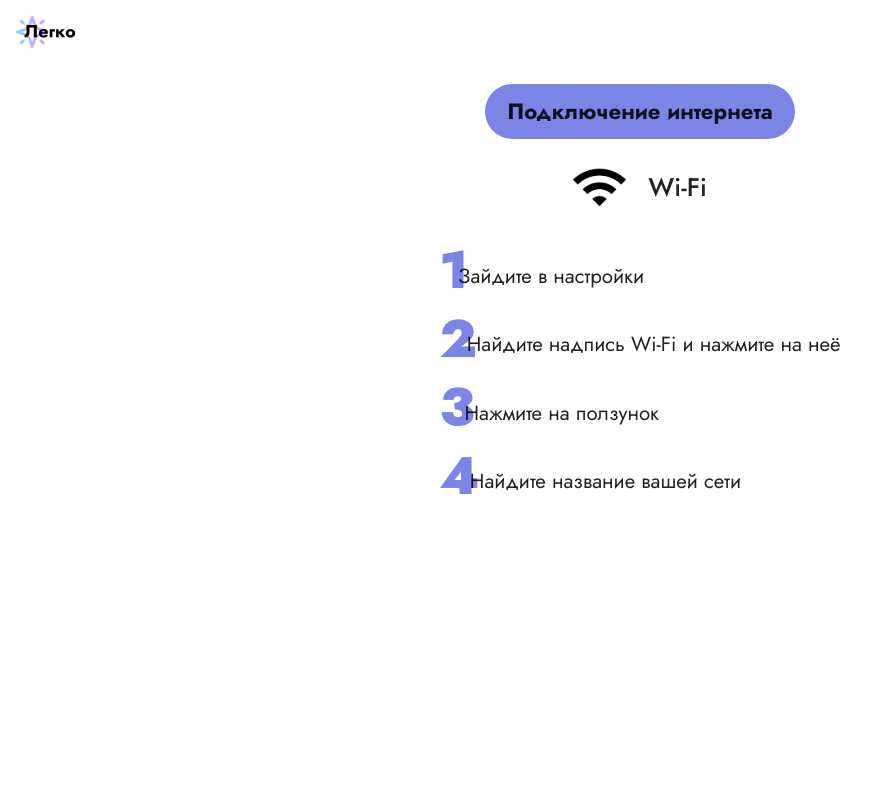
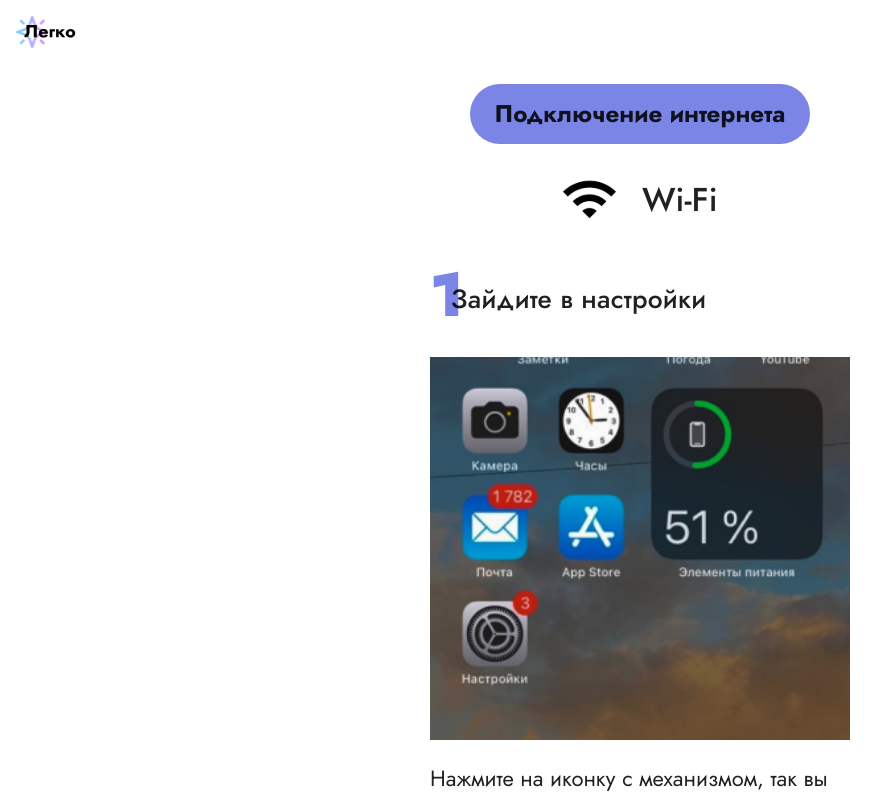
Before and after one commit to Petr04/legko, a Vue app: page /wi-fi in a window 1280 px wide. Shown: the top 800 px of the page, without its empty margins (0-896 px from the left). Built offline with nearby package versions, Linux system fonts and the light colour scheme.

Commit message:
Improved Wi-Fi page

```diff
--- a/src/App.vue
+++ b/src/App.vue
@@ -30,8 +30,13 @@
 <style>
 @import "@/assets/main.css";
 
+body {
+  font-size: 22px;
+}
+
 .v-main {
-  margin-top: 20px;
+  max-width: 450px !important;
+  margin: 20px auto;
 }
 
 .v-main > * {
--- a/src/assets/main.css
+++ b/src/assets/main.css
@@ -1,7 +1,3 @@
-body {
-  font-size: 17px;
-}
-
 * {
   font-family: Jost;
 }
@@ -10,7 +6,7 @@ h2.badge {
   border-radius: 100vh;
   padding: .5em 1em;
   background: #7a85e5;
-  font-size: 1.3em;
+  font-size: 1.1em;
   /*margin-bottom: 1.5em;*/
 }
 
--- a/src/components/BigNumbersLi.vue
+++ b/src/components/BigNumbersLi.vue
@@ -1,15 +1,32 @@
 <template>
-  <div class="big-numbers-li-container">
-    <div class="number">
+  <div class="big-numbers-li">
+    <div class="title">
+      <div class="number">
+      </div>
+      <li>
+        <h3>{{ title }}</h3>
+      </li>
     </div>
-    <li>
+    <div class="content">
       <slot />
-    </li>
+    </div>
   </div>
 </template>
 
 <style scoped>
-.big-numbers-li-container {
+img {
+  display: block;
+  margin: 1em 0;
+  width: 100%;
+}
+
+.content {
+  display: flex;
+  flex-direction: column;
+  align-items: center;
+}
+
+.title {
   display: flex;
   align-items: top;
 }
@@ -17,10 +34,15 @@
 li {
   display: block;
   list-style: none;
+  font-size: 1.1em;
+  /*font-weight: 500;*/
+  margin-left: -.6em;
+  padding-top: 1.3em;
+}
+
+h3 {
   font-size: 1.2em;
-  font-weight: 400;
-  margin-left: -.5em;
-  padding-top: 1.2em;
+  font-weight: 500;
 }
 
 .number::before {
@@ -35,3 +57,9 @@ li {
   font-weight: 900;
 }
 </style>
+
+<script>
+export default {
+  props: ['title'],
+};
+</script>
--- a/src/views/WiFi.vue
+++ b/src/views/WiFi.vue
@@ -1,7 +1,7 @@
 <template>
   <div class="wifi-container">
     <h2 class="badge">Подключение интернета</h2>
-    <div class="h-container" style="gap: 1.3em; margin: 1.3em 0">
+    <div class="h-container" style="gap: 1.2em; margin: 1.3em 0">
       <img src="@/assets/wifi.svg">
       <h2 style="font-weight: 500">Wi-Fi</h2>
     </div>
@@ -11,16 +11,19 @@
     >
       <!-- TODO: Поменять надписи под Android и добавить изображения -->
       <!-- Можно потом сделать 2 списка инструкций для Android и iOS -->
-      <big-numbers-li>Зайдите в настройки
+      <big-numbers-li title="Зайдите в настройки">
+        <img src="@/assets/image1.png">
+        <p>
+          Нажмите на иконку с механизмом, так вы сможете перейти в настройки вашего телефона
+        </p>
+      </big-numbers-li>
+      <big-numbers-li title="Найдите надпись Wi-Fi и нажмите на неё">
         <!-- TODO: Вставить изображение -->
       </big-numbers-li>
-      <big-numbers-li>Найдите надпись Wi-Fi и нажмите на неё
+      <big-numbers-li title="Нажмите на ползунок">
         <!-- TODO: Вставить изображение -->
       </big-numbers-li>
-      <big-numbers-li>Нажмите на ползунок
-        <!-- TODO: Вставить изображение -->
-      </big-numbers-li>
-      <big-numbers-li>Найдите название вашей сети
+      <big-numbers-li title="Найдите название вашей сети">
         <!-- TODO: Вставить изображение -->
       </big-numbers-li>
     </big-numbers-list>
```
Also changed, not shown: src/assets/image1.png (added).
